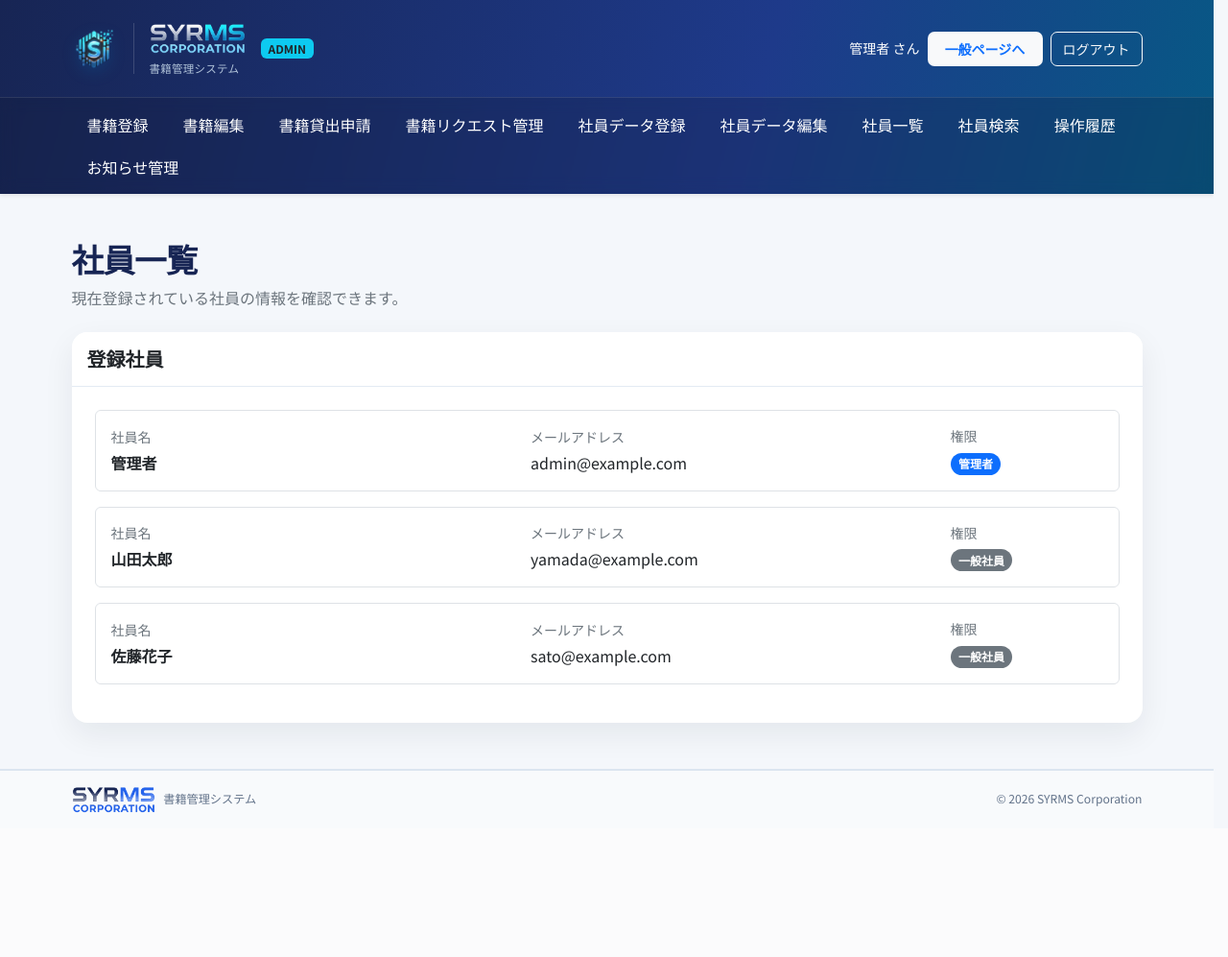
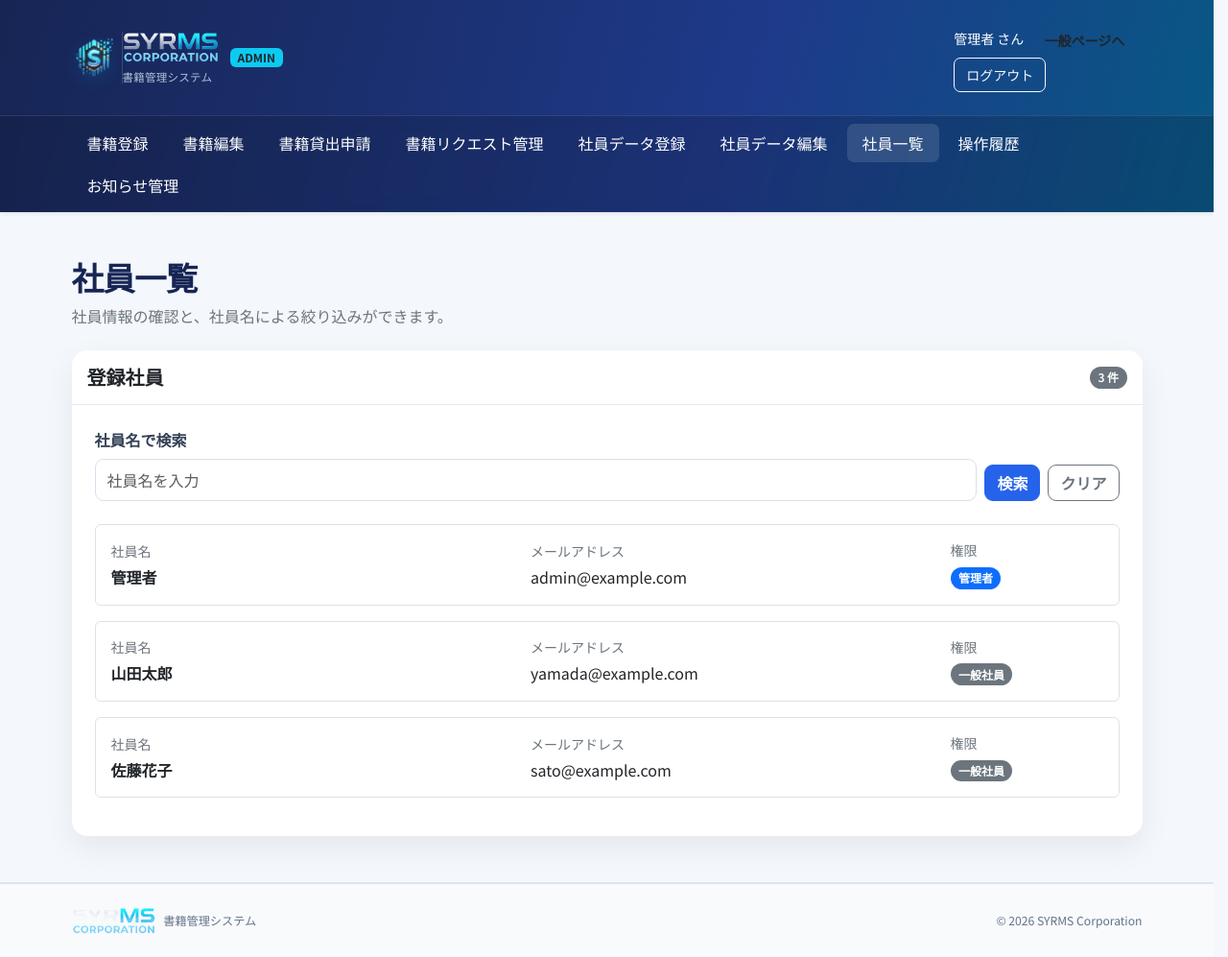
Before and after one commit to PTC-Team-1/book-management-app, a Laravel app: page /admin/users in a window 1280 px wide. Shown: the whole page at 96% size. Before the commit the page ends 847 px from the top, so only its background shows below. Run offline with Laravel 12, Linux system fonts and the light colour scheme; a user stored in the database is signed in; data comes from the database, SQL or seed files in the repository; parts of the project's set-up code (start-up, migrations or seed data) failed here and were passed over.

Commit message:
feat: merge user index and search page

```diff
--- a/app/Http/Controllers/Admin/UserController.php
+++ b/app/Http/Controllers/Admin/UserController.php
@@ -10,11 +10,26 @@ use Illuminate\Http\Request;
 
 class UserController extends Controller
 {
-    public function index()
+    public function index(Request $request)
     {
+        if ($request->filled('name')) {
+            $query = User::query();
+            $name = $request->input('name');
+            $query->where('name', 'like', '%' . $name . '%');
+            $users = $query->get();
+
+            $data = [
+                'users' => $users,
+                'name' => null,
+            ];
+
+            return view('users.index', $data);
+        }
+
         $users = User::all();
         $data = [
-            'users' => $users
+            'users' => $users,
+            'name' => null
         ];
 
         return view('users.index', $data);
@@ -137,24 +152,4 @@ class UserController extends Controller
 
         return view('users.delete', $data);
     }
-
-    public function search(Request $request)
-    {
-        if ($request->isMethod('get')) {
-            return view('users.search');
-        }
-
-        $query = User::query();
-
-        if ($request->filled('name')) {
-            $query->where('name', 'like', '%' . $request->name . '%');
-        }
-        $users = $query->get();
-
-        $data = [
-            'users' => $users
-        ];
-
-        return view('users.search', $data);
-    }
 }
--- a/resources/views/layouts/admin.blade.php
+++ b/resources/views/layouts/admin.blade.php
@@ -22,6 +22,7 @@
 <body class="bg-light text-dark min-vh-100 d-flex flex-column">
 
     <!-- ヘッダー -->
+    {{-- 2026年11月27日追記: ブランド表示と現在地表示を共通化し、管理画面内の移動先を判別しやすくする。 --}}
     <header class="app-header border-0 shadow-sm">
 
         <!-- ロゴ・一般ページへのリンク・ログアウト -->
@@ -29,37 +30,37 @@
             <div class="header-main-row d-flex justify-content-between align-items-center py-3">
 
                 <a href="/admin/books/create"
-                   class="navbar-brand d-flex align-items-center gap-3 text-white mb-0">
+                   class="navbar-brand d-flex align-items-center gap-1 text-white mb-0">
                     <img src="/images/syrms-emblem-hex.png"
                          alt=""
                          class="brand-mark">
-                    <span class="brand-title ps-3">
+                    <span class="brand-title">
                         <img src="/images/syrms-wordmark.png"
                              alt="SYRMS CORPORATION"
                              class="brand-wordmark">
                         <span class="brand-section">書籍管理システム</span>
                     </span>
-                    <span class="badge bg-info text-dark">ADMIN</span>
+                    <span class="badge bg-info text-dark ms-2">ADMIN</span>
                 </a>
 
-                <div class="d-flex align-items-center gap-2">
+                <div class="header-account-controls">
 
                     <!-- ログインユーザー名 -->
-                    <span class="admin-user-name text-white small">
+                    <span class="admin-user-name header-user-label text-white small">
                         {{ Auth::user()->name }} さん
                     </span>
 
                     <!-- 一般ページへのリンク -->
                     <a href="/"
-                       class="btn btn-light btn-sm fw-semibold text-primary border-0 header-action header-page-action">
+                       class="btn btn-sm fw-semibold border-0 header-action header-page-action header-page-action--general">
                         一般ページへ
                     </a>
 
                     <!-- ログアウト -->
-                    <form action="/logout" method="POST">
+                    <form action="/logout" method="POST" class="header-logout-form">
                         @csrf
                         <button type="submit"
-                                class="btn btn-outline-light btn-sm header-action">
+                                class="btn btn-outline-light btn-sm header-action header-logout-action">
                             ログアウト
                         </button>
                     </form>
@@ -75,51 +76,51 @@
                 <nav class="admin-navigation nav nav-pills gap-1">
 
                     <a href="/admin/books/create"
-                       class="nav-link">
+                       @class(['nav-link', 'active' => request()->routeIs('admin.books.create')])>
                         書籍登録
                     </a>
 
                     <a href="/admin/books/edit"
-                       class="nav-link">
+                       @class(['nav-link', 'active' => request()->routeIs('admin.books.edit*', 'admin.books.update', 'admin.books.delete.*', 'admin.books.destroy')])>
                         書籍編集
                     </a>
 
                     <a href="{{ route('admin.books.rentals.index') }}"
-                       class="nav-link">
+                       @class(['nav-link', 'active' => request()->routeIs('admin.books.rentals.*')])>
                         書籍貸出申請
                     </a>
 
+                    {{-- <a href="{{ route('admin.books.return') }}"
+                       @class(['nav-link', 'active' => request()->routeIs('admin.books.return')])>
+                        書籍返却
+                    </a> --}}
+
                     <a href="{{ route('admin.book-requests.index') }}"
-                       class="nav-link">
+                       @class(['nav-link', 'active' => request()->routeIs('admin.book-requests.*')])>
                         書籍リクエスト管理
                     </a>
 
                     <a href="/admin/users/create"
-                       class="nav-link">
+                       @class(['nav-link', 'active' => request()->routeIs('admin.users.create', 'admin.users.store')])>
                         社員データ登録
                     </a>
 
                     <a href="/admin/users/edit"
-                       class="nav-link">
+                       @class(['nav-link', 'active' => request()->routeIs('admin.users.edit*', 'admin.users.update', 'admin.users.delete.*', 'admin.users.destroy')])>
                         社員データ編集
                     </a>
 
                     <a href="/admin/users"
-                       class="nav-link">
+                       @class(['nav-link', 'active' => request()->routeIs('admin.users.index', 'admin.users.search*')])>
                         社員一覧
                     </a>
 
-                    <a href="/admin/users/search"
-                       class="nav-link">
-                        社員検索
-                    </a>
-
                     <a href="{{ route('admin.activity-logs.index') }}"
-                       class="nav-link">
+                       @class(['nav-link', 'active' => request()->routeIs('admin.activity-logs.*')])>
                         操作履歴
                     </a>
                      <a href="{{ route('admin.announcements.index') }}"
-                       class="nav-link">
+                       @class(['nav-link', 'active' => request()->routeIs('admin.announcements.*')])>
                         お知らせ管理
                     </a>
                 </nav>
@@ -135,9 +136,9 @@
 
     <!-- フッター -->
     <footer class="app-footer mt-auto">
-        <div class="container py-3 d-flex flex-column flex-sm-row justify-content-between align-items-center gap-2">
+        <div class="container py-4 d-flex flex-column flex-sm-row justify-content-between align-items-center gap-2">
             <div class="d-flex flex-wrap justify-content-center align-items-center gap-2">
-                <img src="/images/syrms-wordmark-dark.png"
+                <img src="/images/syrms-wordmark.png"
                      alt="SYRMS CORPORATION"
                      class="footer-wordmark-image">
                 <span class="footer-product">書籍管理システム</span>
--- a/resources/views/users/index.blade.php
+++ b/resources/views/users/index.blade.php
@@ -1,7 +1,7 @@
 
 @extends('layouts.admin')
 
-@section('title', '社員一覧ページ')
+@section('title', '社員一覧')
 
 @section('content')
 
@@ -9,18 +9,38 @@
     <div class="mb-4">
         <h1 class="fw-bold mb-2">社員一覧</h1>
         <p class="text-secondary mb-0">
-            現在登録されている社員の情報を確認できます。
+            社員情報の確認と、社員名による絞り込みができます。
         </p>
     </div>
 
-    <!-- 社員一覧 -->
     <div class="card border-0 shadow-sm">
 
-        <div class="card-header bg-white py-3">
+        <div class="card-header bg-white py-3 d-flex justify-content-between align-items-center">
             <h5 class="fw-bold mb-0">登録社員</h5>
+            <span class="badge bg-secondary">{{ $users->count() }} 件</span>
         </div>
 
         <div class="card-body p-4">
+
+            <form action="{{ route('admin.users.index') }}" method="GET" class="employee-search-form row g-2 align-items-end mb-4">
+                <div class="col-12 col-md">
+                    <label for="employee-name" class="form-label fw-semibold">社員名で検索</label>
+                    <input
+                        type="search"
+                        class="form-control"
+                        id="employee-name"
+                        name="name"
+                        value="{{ $name }}"
+                        placeholder="社員名を入力"
+                    >
+                </div>
+                <div class="col-12 col-md-auto d-flex gap-2">
+                    <button type="submit" class="btn btn-primary">検索</button>
+                    @if ($name !== '')
+                        <a href="{{ route('admin.users.index') }}" class="btn btn-outline-secondary">クリア</a>
+                    @endif
+                </div>
+            </form>
 
             @forelse ($users as $user)
 
@@ -70,7 +90,7 @@
 
                 <div class="text-center py-5">
                     <p class="text-secondary mb-0">
-                        現在、登録されている社員はいません。
+                        {{ $name !== '' ? '該当する社員が見つかりませんでした。検索条件を変更してください。' : '現在、登録されている社員はいません。' }}
                     </p>
                 </div>
 
--- a/routes/admin/users.php
+++ b/routes/admin/users.php
@@ -12,5 +12,3 @@ Route::post('/users/update', [UserController::class, 'update'])->name('users.upd
 Route::get('/users/erase', [UserController::class, 'erase'])->name('users.delete.confirm');
 Route::post('/users/erase', [UserController::class, 'erase'])->name('users.delete.search');
 Route::post('/users/delete', [UserController::class, 'delete'])->name('users.destroy');
-Route::get('/users/search', [UserController::class, 'search'])->name('users.search');
-Route::post('/users/search', [UserController::class, 'search'])->name('users.search.submit');
```
